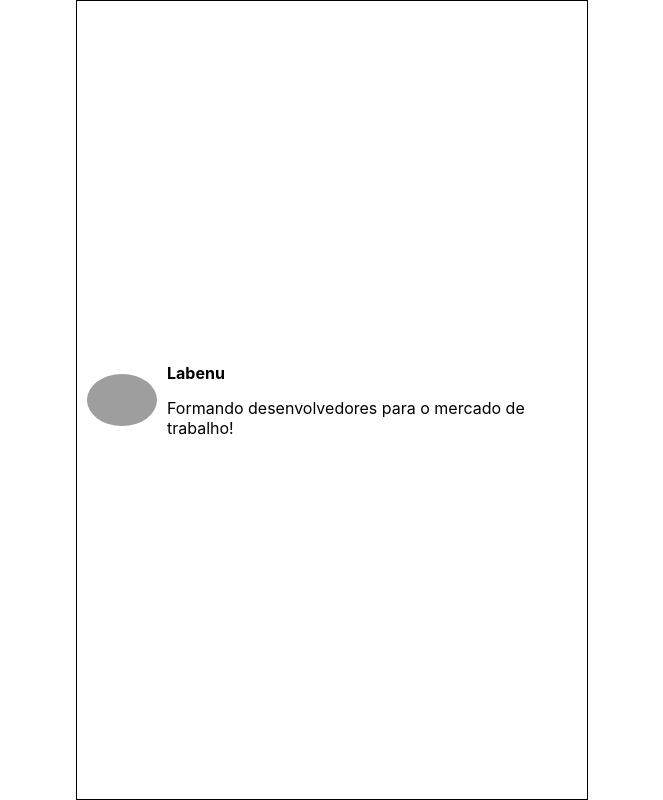
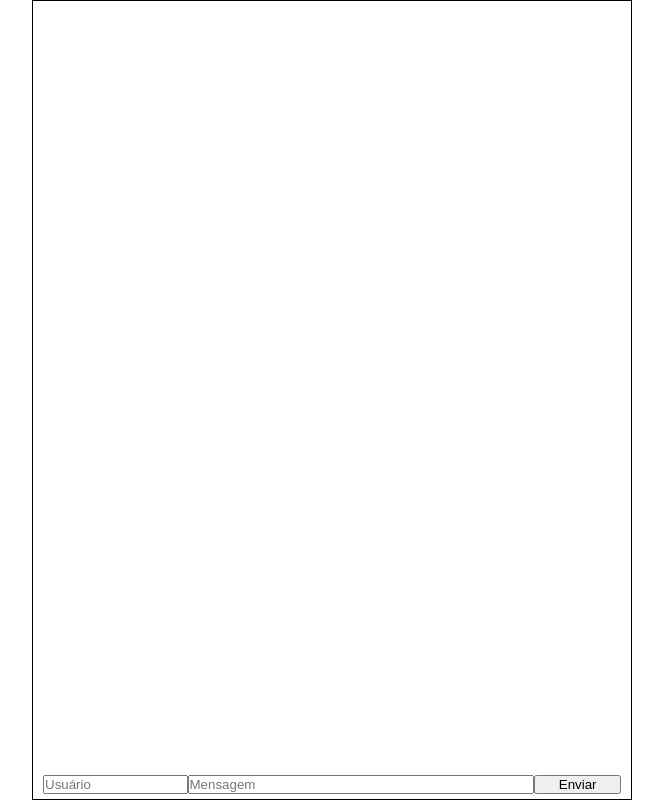
Before and after one commit to future4code/julian-whatslab-grupo9, a React (Create React App) app: page / in a window 1280 px wide. Shown: the whole page, without its empty margins (308-971 px from the left). Built offline with nearby package versions, Linux system fonts and the light colour scheme; grey boxes are pictures that could not be loaded.

Commit message:
Adicionando inputs

```diff
--- a/src/App.css
+++ b/src/App.css
@@ -8,4 +8,5 @@
   display: flex;
   flex-direction: column;
   align-items: center;
+  justify-content: flex-end;
 }
--- a/src/App.js
+++ b/src/App.js
@@ -1,16 +1,11 @@
 import React from 'react';
 import './App.css';
-import CardGrande from './components/CardGrande/CardGrande';
-import ImagemButton from './components/ImagemButton/ImagemButton';
+import Mensageiro from './components/Mensageiro/Mensageiro';
 
 function App() {
   return (
     <div className="App">
-      <CardGrande
-          imagem="https://s3.amazonaws.com/future4.com.br/static/headf4-c492117ca2373dc85ca81bf715b3dc2a.png"
-          nome="Labenu"
-          descricao="Formando desenvolvedores para o mercado de trabalho!"
-        />
+      <Mensageiro />
     </div>
   );
 }
--- /dev/null
+++ b/src/components/Mensageiro/Mensageiro.css
@@ -0,0 +1,25 @@
+.container {
+    display: flex;
+    align-items: flex-start;
+    justify-content: flex-end;
+    flex-direction: column;
+    border: 1px solid black;
+    padding: 20px 10px 5px 10px;
+    height: 100vh;
+    width: 600px;
+}
+
+.container-mensagens{
+    width: 100%;
+    overflow-y: auto;
+}
+
+input {
+    display: inline;
+}
+
+.grid-input{
+    width: 100%;
+    display: grid;
+    grid-template-columns: 25% 60% 15%;
+}
--- /dev/null
+++ b/src/components/Mensageiro/Mensageiro.js
@@ -0,0 +1,36 @@
+import React from 'react';
+import './Mensageiro.css'
+
+class Mensageiro extends React.Component {
+    state={
+        valorUsuario: "",
+        valorMensagem: ""
+    }
+
+    render(){
+    return (
+        <div className="container">
+            <div className="container-mensagens">
+            </div>
+            <div className="grid-input">
+                <input
+                    className={'input-usuario'}
+                    placeholder={'Usuário'}
+                    value={this.state.valorUsuario}
+                    onChange={this.onChangeUsuario}
+                />
+                <input
+                    className={'input-mensagem'}
+                    placeholder={'Mensagem'}
+                    value={this.state.valorMensagem}
+                    onChange={this.onChangeMensagem}
+                    onKeyDown={this.enviaComEnter}
+                />
+                <button onClick={this.enviar}>Enviar</button>
+            </div>
+        </div>
+    )
+    }
+}
+
+export default Mensageiro;
```
